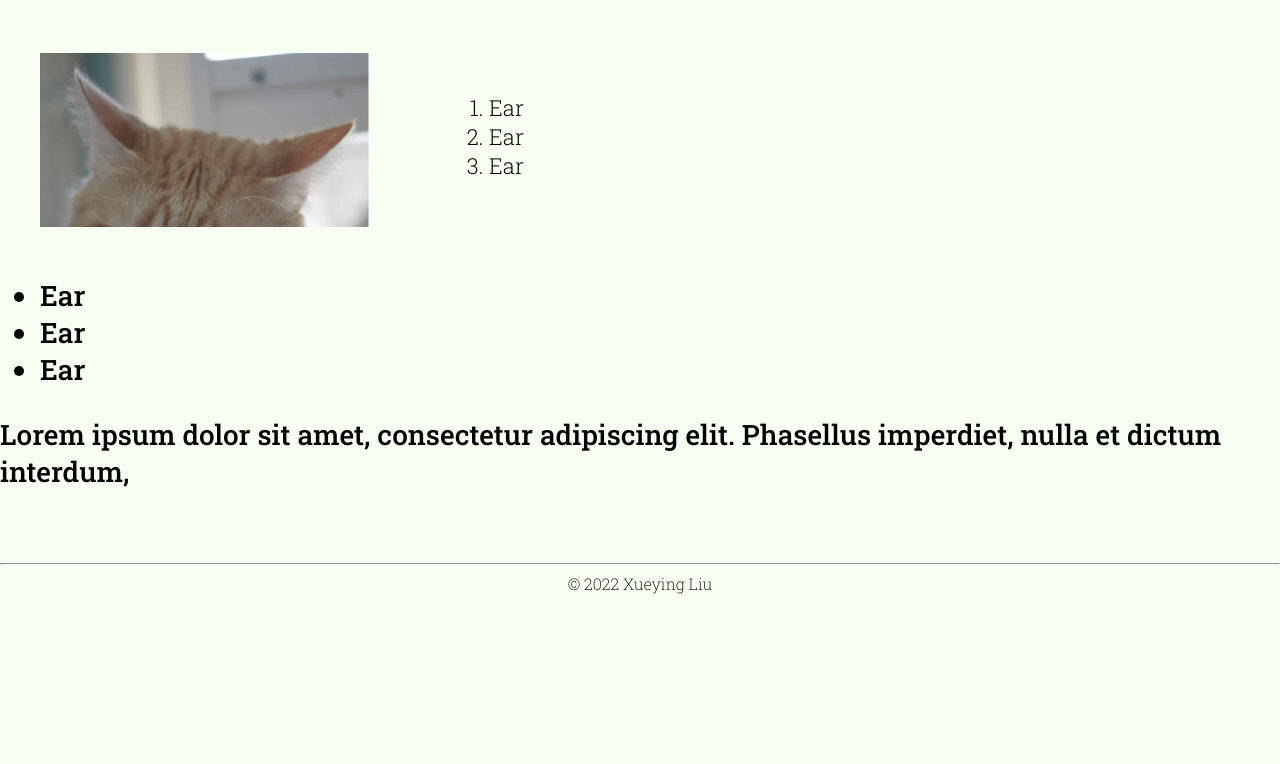
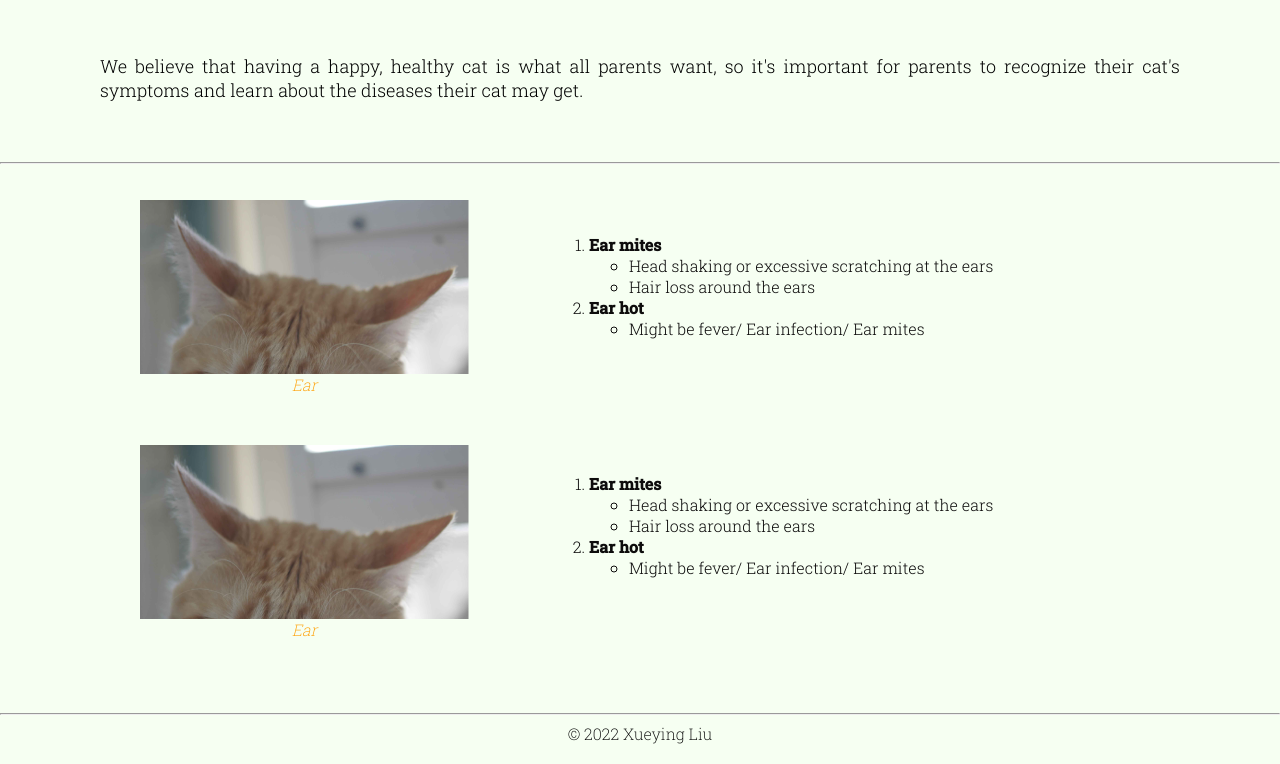
Before and after one commit to Zaodianying/zaodianying.github.io, a plain HTML site: page workplace/head.html in a window 1280 px wide. Shown: the part 178-942 px from the top of the page. Before the commit the page ends 800 px from the top, so only its background shows below. Drawn offline with Linux system fonts and the light colour scheme.

Commit message:
head image

```diff
--- a/workplace/head.html
+++ b/workplace/head.html
@@ -20,33 +20,53 @@
       </ul>
   </nav>
 
-    <h1></h1>
     <h2> Head</h2>
+    <p>We believe that having a happy, healthy cat is what all parents want,
+       so it's important for parents to recognize their cat's symptoms and
+       learn about the diseases their cat may get.</p>
+  <hr>
 
-<section class="headpage">
+<section class="ear">
   <div class="ear-row-01">
     <figure>
       <img src="images/ear.png" alt="cat's ear" style="float:left">
+      <figcaption> Ear </figcaption>
     </figure>
   <div class="descriptor">
-      <p><ol>
-      <li>Ear</li>
-      <li>Ear</li>
-      <li>Ear</li>
-      </ol></p>
+      <ol>
+      <li><b>Ear mites</b><ul>
+        <li>Head shaking or excessive scratching at the ears</li>
+        <li>Hair loss around the ears</li>
+    </ul>
+     <li><b>Ear hot</b><ul>
+        <li>Might be fever/ Ear infection/ Ear mites</li>
+    </ul>
+      </ol>
+  </div>
+</section>
+<section>
+  <div class="ear-row-02">
+    <figure>
+      <img src="images/ear.png" alt="cat's ear" style="float:left">
+      <figcaption> Ear </figcaption>
+    </figure>
+  <div class="descriptor">
+      <ol>
+      <li><b>Ear mites</b><ul>
+        <li>Head shaking or excessive scratching at the ears</li>
+        <li>Hair loss around the ears</li>
+    </ul>
+     <li><b>Ear hot</b><ul>
+        <li>Might be fever/ Ear infection/ Ear mites</li>
+    </ul>
+      </ol>
   </div>
 </section>
 
-  </nav>
-    <ul>
-        <li>Ear</li>
-        <li>Ear</li>
-        <li>Ear</li>
-    </ul>
-  </h3>
 
-  <p>
-      Lorem ipsum dolor sit amet, consectetur adipiscing elit. Phasellus imperdiet, nulla et dictum interdum, </p>
+
+
+
 
 
       <br>
--- a/workplace/style.css
+++ b/workplace/style.css
@@ -32,7 +32,23 @@ nav li:hover {
   background-color: rgba(255, 210, 114, 0.199);
 }
 
+p{
+  font-size: 18px;
+  font-weight: 300;
+  margin-left: 100px;
+  margin-right: 100px;
+  margin-top: 60px;
+  margin-bottom: 60px;
+  text-align: justify;
+}
 
+figcaption {
+  font-size: 16px;
+  font-weight: 200;
+  font-style:italic;
+  text-align:center;
+  color: rgb(255, 159, 3);
+}
 
 .a1{
   background-image: url(images/1.png);
@@ -109,6 +125,10 @@ h4 {
   padding: 20px;
 }
 
+h5 {
+  font-size: 18px;
+  font-weight: 300;
+}
 
 footer {
   font-weight: 200;
@@ -117,7 +137,7 @@ footer {
   margin-bottom: 20px;
 }
 
-.headpage {
+.ear {
   font-weight: 200;
   font-size: 22px;
 }
@@ -198,13 +218,22 @@ footer {
 
 .ear-row-01{
   display: flex;
-    flex-direction: row;
-    flex-wrap: nowrap;
-    justify-content: start space-around;
+  flex-direction: row;
+  flex-wrap: nowrap;
+  margin-left: 100px;
+  margin-right: 100px;
+}
+.ear-row-02{
+  display: flex;
+  flex-direction: row;
+  flex-wrap: nowrap;
+  margin-left: 100px;
+  margin-right: 100px;
 }
 .descriptor {
   padding-top: 40px;
   padding-left: 40px;
   color:rgb(13, 12, 12);
   font-weight: 300;
+  font-size: 16px;
 }
```
Also changed, not shown: 1 other file.
